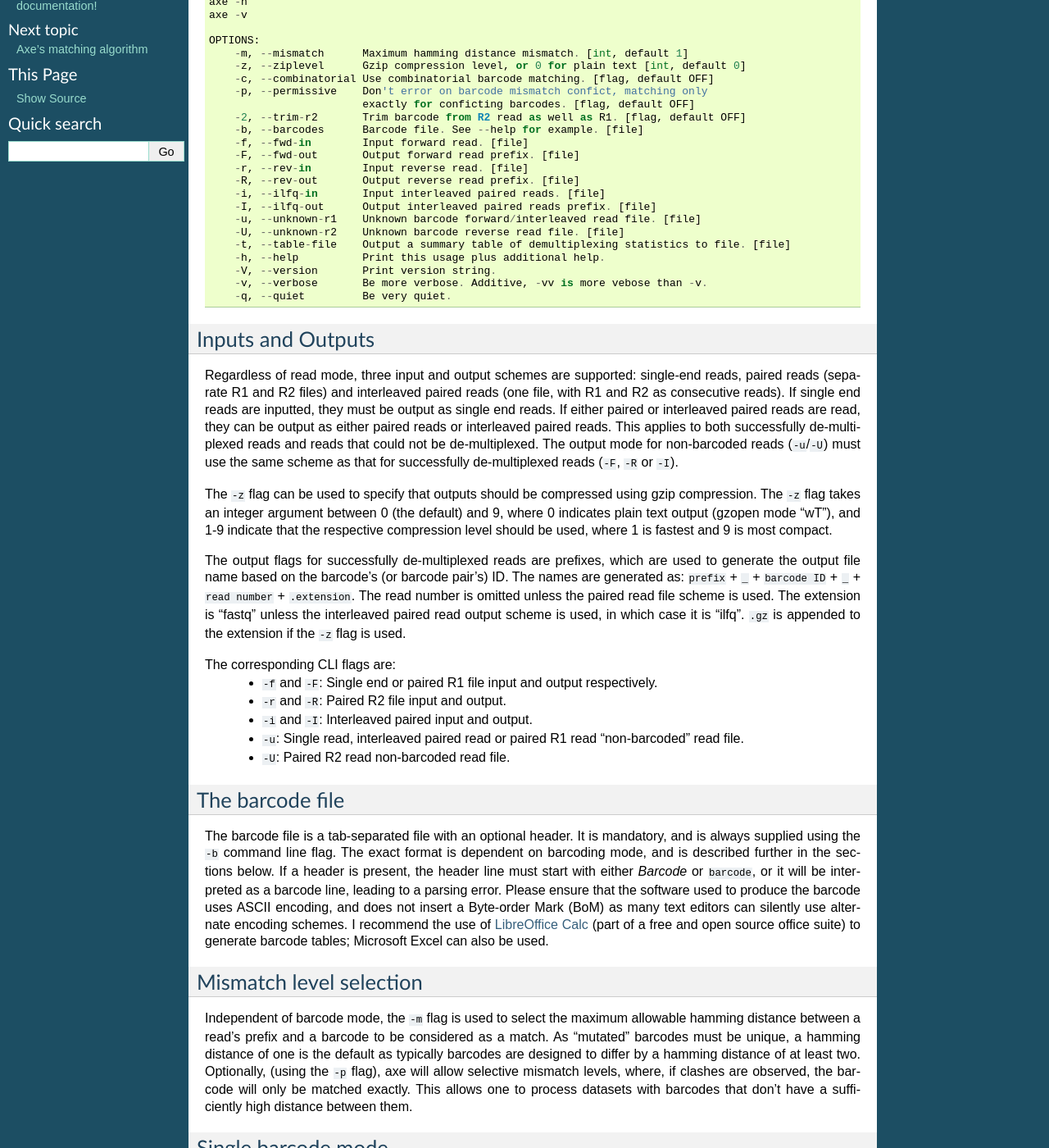
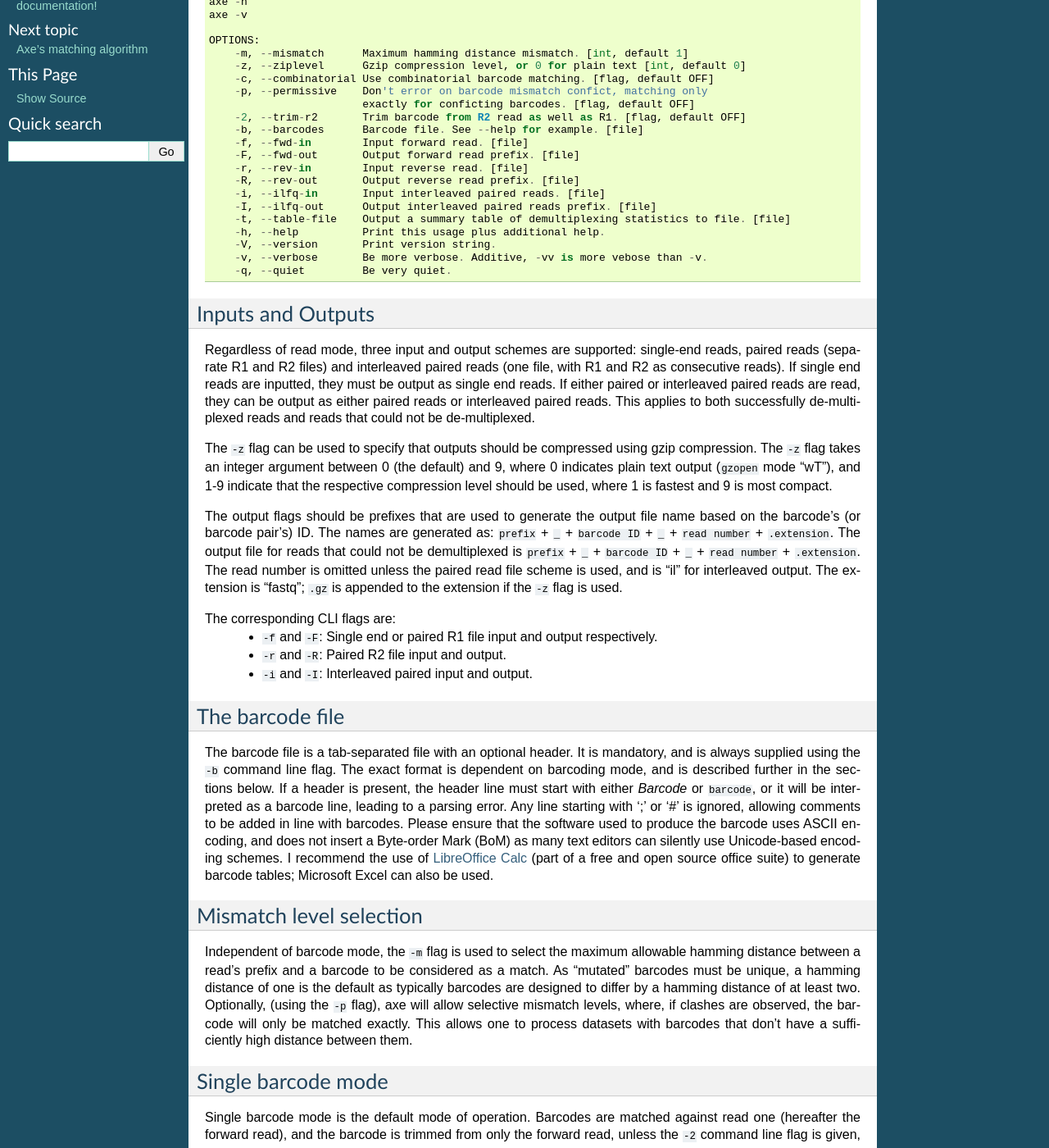
Before and after one commit to kdm9/axe, a Sphinx documentation site: the page built from docs/usage.rst, in a window 1280 px wide and 1400 px high, scrolled down 272 px. Shown: the whole window at 82% size. Built offline with Sphinx 7.4.7, drawn with Linux system fonts in a browser that asks for light colours; formulas are drawn with MathJax 3; some of the changed text lies outside the part shown.

Commit message:
Update docs with usage changes

```diff
--- a/docs/usage.rst
+++ b/docs/usage.rst
@@ -21,33 +21,28 @@ paired reads (one file, with R1 and R2 as consecutive reads). If single end
 reads are inputted, they must be output as single end reads. If either paired or
 interleaved paired reads are read, they can be output as either paired reads or
 interleaved paired reads. This applies to both successfully de-multiplexed reads
-and reads that could not be de-multiplexed. The output mode for non-barcoded
-reads (``-u``/``-U``) must use the same scheme as that for successfully
-de-multiplexed reads (``-F``, ``-R`` or ``-I``).
+and reads that could not be de-multiplexed.
 
 The ``-z`` flag can be used to specify that outputs should be compressed using
 gzip compression. The ``-z`` flag takes an integer argument between 0 (the
-default) and 9, where 0 indicates plain text output (gzopen mode "wT"), and 1-9
-indicate that the respective compression level should be used, where 1 is
+default) and 9, where 0 indicates plain text output (``gzopen`` mode "wT"), and
+1-9 indicate that the respective compression level should be used, where 1 is
 fastest and 9 is most compact.
 
-The output flags for successfully
-de-multiplexed reads are prefixes, which are used to generate the output file
+The output flags should be prefixes that are used to generate the output file
 name based on the barcode's (or barcode pair's) ID. The names are generated as:
 ``prefix`` + ``_`` + ``barcode ID`` + ``_`` + ``read number`` + ``.extension``.
-The read number is omitted unless the paired read file scheme is used. The
-extension is "fastq" unless the interleaved paired read output scheme is used,
-in which case it is "ilfq". ``.gz`` is appended to the extension if the ``-z``
-flag is used.
+The output file for reads that could not be demultiplexed is ``prefix`` + ``_``
++ ``barcode ID`` + ``_`` + ``read number`` + ``.extension``.  The read number
+is omitted unless the paired read file scheme is used, and is "il" for
+interleaved output. The extension is "fastq"; ``.gz`` is appended to the
+extension if the ``-z`` flag is used.
 
 The corresponding CLI flags are:
  - ``-f`` and ``-F``: Single end or paired R1 file input and output
    respectively.
  - ``-r`` and ``-R``: Paired R2 file input and output.
  - ``-i`` and ``-I``: Interleaved paired input and output.
- - ``-u``: Single read, interleaved paired read or paired R1 read
-   "non-barcoded" read file.
- - ``-U``: Paired R2 read non-barcoded read file.
 
 The barcode file
 ----------------
@@ -57,9 +52,11 @@ mandatory, and is always supplied using the ``-b`` command line flag. The exact
 format is dependent on barcoding mode, and is described further in the sections
 below. If a header is present, the header line must start with either
 `Barcode` or ``barcode``, or it will be interpreted as a barcode line, leading
-to a parsing error. Please ensure that the software used to produce the barcode
-uses ASCII encoding, and does not insert a Byte-order Mark (BoM) as many text
-editors can silently use alternate encoding schemes. I recommend the use of
+to a parsing error. Any line starting with ';' or '#' is ignored, allowing
+comments to be added in line with barcodes. Please ensure that the software
+used to produce the barcode uses ASCII encoding, and does not insert a
+Byte-order Mark (BoM) as many text editors can silently use Unicode-based
+encoding schemes. I recommend the use of
 `LibreOffice Calc <www.libreoffice.org>`_ (part of a free and open source
 office suite) to generate barcode tables; Microsoft Excel can also be used.
 
--- a/docs/usage.txt
+++ b/docs/usage.txt
@@ -1,5 +1,5 @@
 USAGE:
-axe [-mzc2pt] -b -u [-U] (-f [-r] | -i) (-F [-R] | -I)
+axe [-mzc2pt] -b (-f [-r] | -i) (-F [-R] | -I)
 axe -h
 axe -v
 
@@ -17,8 +17,6 @@ OPTIONS:
     -R, --rev-out	Output reverse read prefix. [file]
     -i, --ilfq-in	Input interleaved paired reads. [file]
     -I, --ilfq-out	Output interleaved paired reads prefix. [file]
-    -u, --unknown-r1	Unknown barcode forward/interleaved read file. [file]
-    -U, --unknown-r2	Unknown barcode reverse read file. [file]
     -t, --table-file	Output a summary table of demultiplexing statistics to file. [file]
     -h, --help		Print this usage plus additional help.
     -V, --version	Print version string.
```
Also changed, not shown: other parts of docs/usage.rst (+6 -5 lines).
